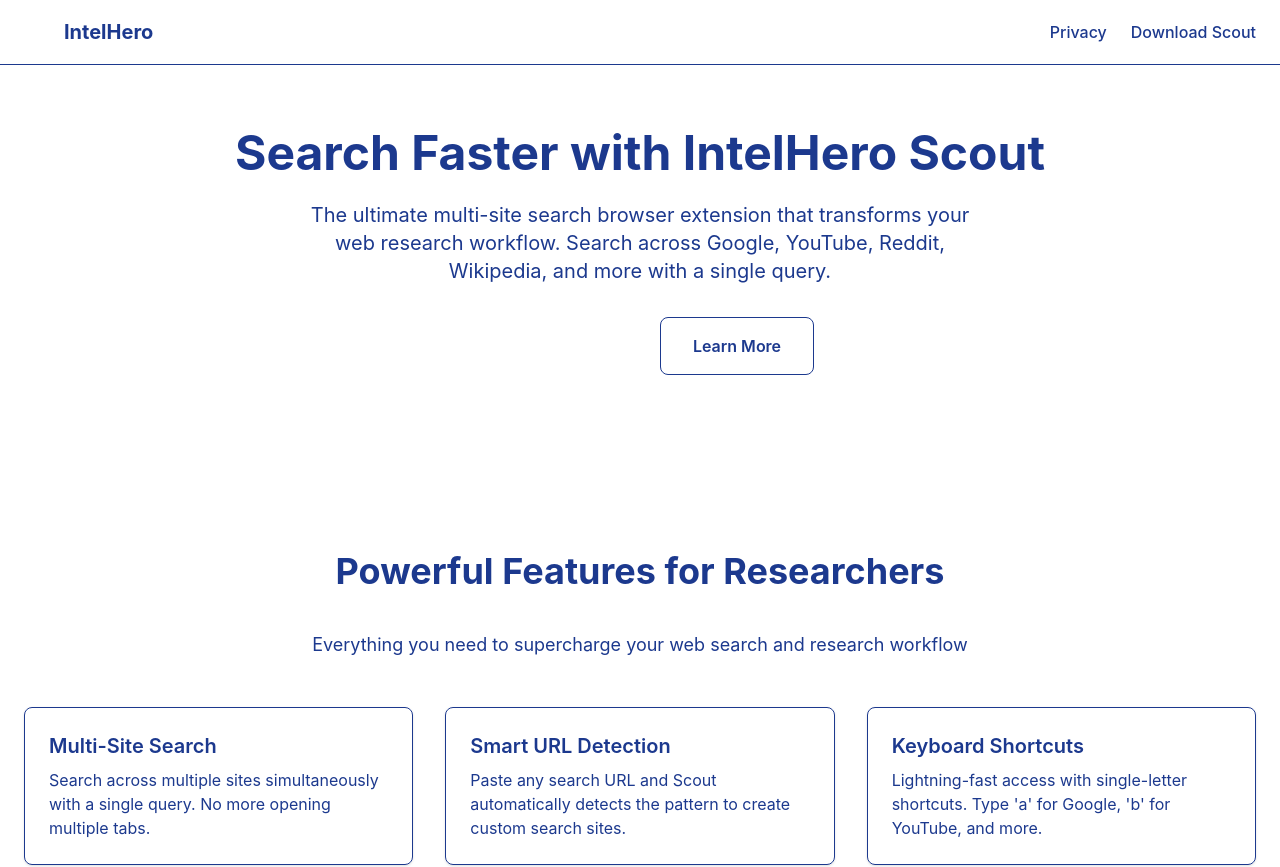
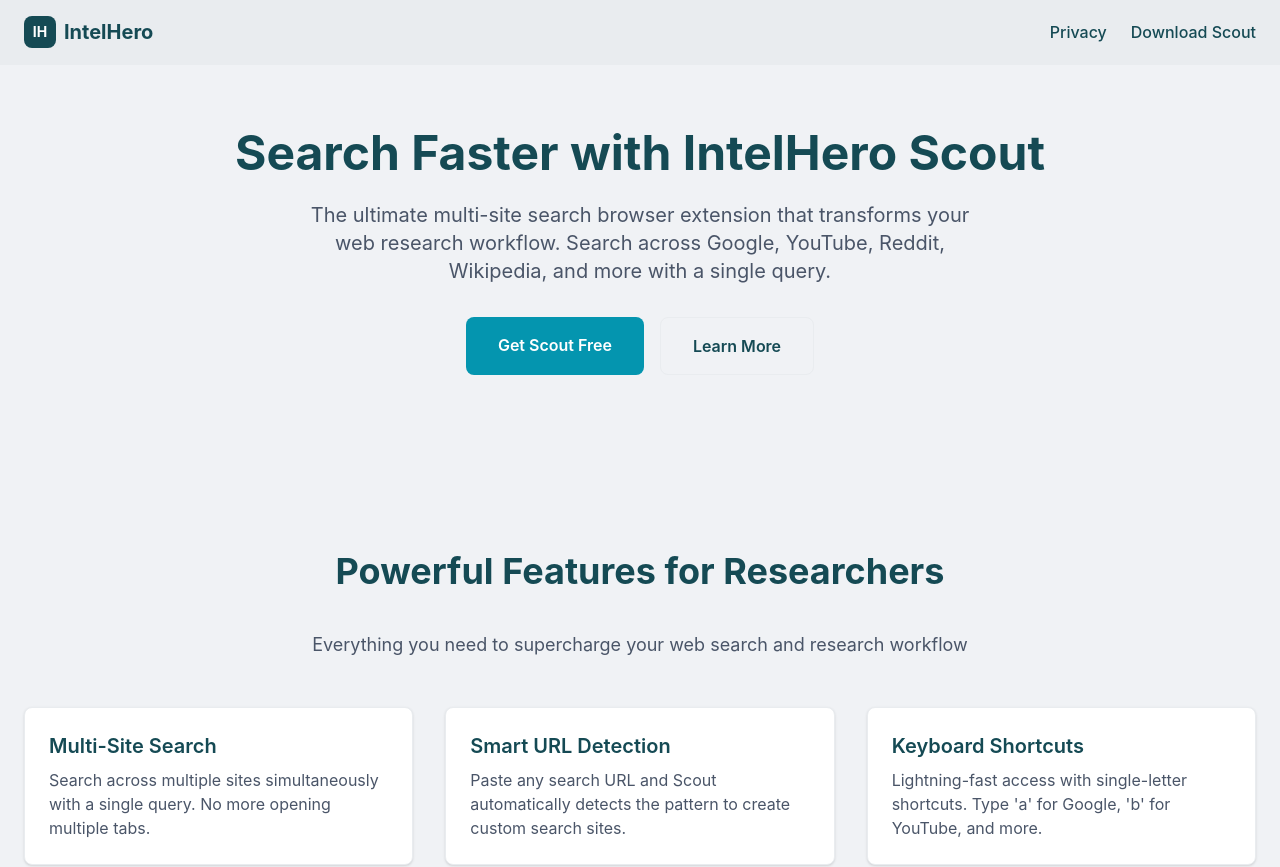
Before and after one commit to dan-intelhero/intelhero-website, a Next.js app: page / in a window 1280 px wide. Shown: the top 867 px of the page. Built offline with nearby package versions, Linux system fonts and the light colour scheme.

Commit message:
fix: update globals.css to use new color palette and remove dark mode

```diff
--- a/app/globals.css
+++ b/app/globals.css
@@ -1,9 +1,32 @@
 @import "tailwindcss";
 
 :root {
-  --background: #ffffff;
-  --foreground: #171717;
+  --color-dark-teal: #154a54;
+  --color-light-teal: #0495af;
+  --color-secondary-gray: #f0f2f5;
+  --color-text-primary: #154a54;
+  --color-text-secondary: #4a5568;
+  --color-background: #ffffff;
+  --color-card-background: #ffffff;
+  --color-border: #e9ecef;
+  --color-header-background: #e9ecef;
 }
+
+body {
+  background: var(--color-background);
+  color: var(--color-text-primary);
+  font-family: 'Inter', sans-serif;
+}
+
+/* Utility classes for project colors */
+.bg-dark-teal { background-color: var(--color-dark-teal); }
+.bg-light-teal { background-color: var(--color-light-teal); }
+.bg-secondary-gray { background-color: var(--color-secondary-gray); }
+.bg-header { background-color: var(--color-header-background); }
+.bg-card { background-color: var(--color-card-background); }
+.text-primary { color: var(--color-text-primary); }
+.text-secondary { color: var(--color-text-secondary); }
+.border-custom { border-color: var(--color-border); }
 
 @theme inline {
   --color-background: var(--background);
```
